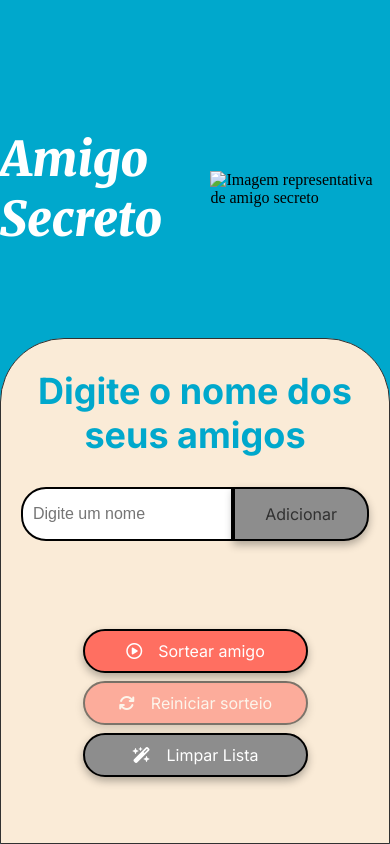
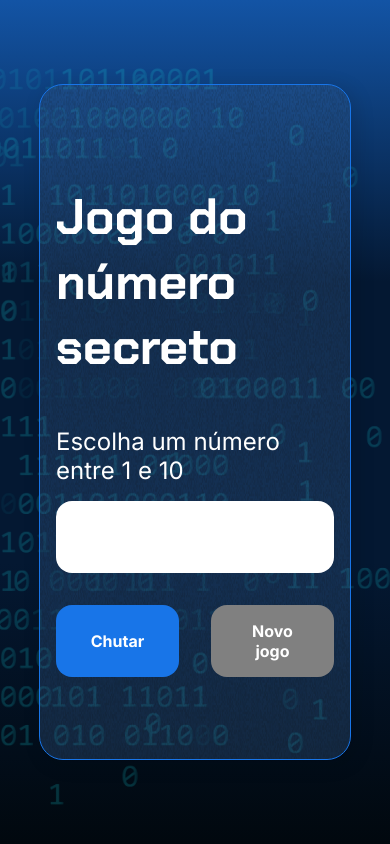
Before and after one commit to johnnymaia/Jogo_do_numero_secreto, a plain HTML site: page index.html in a window 390 px wide. Drawn offline with Linux system fonts and the light colour scheme.

Commit message:
Add files via upload

```diff
--- a/app.js
+++ b/app.js
@@ -1,146 +1,85 @@
-// Array para armazenar os nomes dos amigos
-let amigos = [];
+let listaDeNumerosSorteados = [];
+const numeroLimite = 10;
+let numeroSecreto = gerarNumeroAleatorio();
+let tentativas = 1;
 
-// Elementos do DOM (cache para melhor performance)
-const inputAmigo = document.getElementById("amigo");
-const listaAmigos = document.getElementById("listaAmigos");
-const resultadoSorteio = document.getElementById("resultado");
-const botaoSortear = document.querySelector(".button-draw");
-const botaoReiniciar = document.querySelector(".button-reset");
-const botaoLimpar = document.querySelector(".button-limpar"); // Adicionado o botão de limpar
-const mensagemErro = document.getElementById("mensagemErro"); // Elemento para exibir mensagens de erro
+// Armazena referências para melhorar desempenho
+const inputNumero = document.querySelector("input");
+const botaoReiniciar = document.getElementById("reiniciar");
 
-// Função para exibir mensagem de erro
-function exibirMensagemErro(mensagem) {
-    if (mensagemErro) {
-        mensagemErro.textContent = mensagem;
-        mensagemErro.style.display = "block";
-        // Opcional: esconder a mensagem após alguns segundos
-        setTimeout(() => {
-            mensagemErro.style.display = "none";
-            mensagemErro.textContent = "";
-        }, 3000); // Esconde a mensagem após 3 segundos
-    }
+function exibirTextoNaTela(tag, texto) {
+  let campo = document.querySelector(tag);
+  campo.innerHTML = texto;
+
+  // Interrompe qualquer fala anterior e inicia uma nova
+  if ("speechSynthesis" in window) {
+    window.speechSynthesis.cancel();
+    let utterance = new SpeechSynthesisUtterance(texto);
+    utterance.lang = "pt-BR";
+    utterance.rate = 1.2;
+    window.speechSynthesis.speak(utterance);
+  } else {
+    console.warn("Web Speech API não suportada neste navegador.");
+  }
 }
 
-// Função para adicionar um amigo à lista
-function adicionarAmigo() {
-    const nome = inputAmigo.value.trim();
-
-    // Limpa mensagens de erro anteriores
-    if (mensagemErro) {
-        mensagemErro.style.display = "none";
-        mensagemErro.textContent = "";
-    }
-
-    if (nome) {
-        if (amigos.includes(nome)) {
-            exibirMensagemErro("Este nome já foi adicionado!");
-        } else {
-            amigos.push(nome);
-
-            // Criar elemento de lista e adicionar ao DOM
-            const li = document.createElement("li");
-            li.textContent = nome;
-            listaAmigos.appendChild(li);
-
-            // Limpar o campo de entrada
-            inputAmigo.value = "";
-            inputAmigo.focus();
-        }
-    } else {
-        exibirMensagemErro("Por favor, digite um nome válido!");
-    }
+function exibirMensagemInicial() {
+  exibirTextoNaTela("h1", "Jogo do número secreto");
+  exibirTextoNaTela("p", `Escolha um número entre 1 e ${numeroLimite}`);
 }
 
-// Função para sortear apenas um nome da lista
-function sortearAmigo() {
-    if (amigos.length === 0) {
-        exibirMensagemErro("Adicione pelo menos um amigo para realizar o sorteio!");
-        return;
-    }
+exibirMensagemInicial();
 
-    // Sortear um nome aleatório da lista
-    const sorteado = amigos[Math.floor(Math.random() * amigos.length)];
+function verificarChute() {
+  let chute = parseInt(inputNumero.value);
 
-    // Limpar e ocultar a lista de nomes
-    listaAmigos.innerHTML = ""; // Garante que a lista visual esteja vazia
-    listaAmigos.style.display = "none";
+  // Validação do input
+  if (isNaN(chute) || chute < 1 || chute > numeroLimite) {
+    exibirTextoNaTela("p", `Digite um número válido entre 1 e ${numeroLimite}`);
+    limparCampo();
+    return;
+  }
 
-    // Exibir apenas o nome do sorteado
-    resultadoSorteio.innerHTML = `<li>O amigo sorteado foi: <strong> ${sorteado} </strong></li>`;
-
-    // Desativar o botão "Sortear amigo" e ativar "Reiniciar Sorteio"
-    botaoSortear.disabled = true;
-    botaoSortear.style.opacity = "0.5";
-
-    botaoReiniciar.disabled = false;
-    botaoReiniciar.style.opacity = "1";
-
-    botaoLimpar.disabled = true; // Desativa o botão limpar após o sorteio
-    botaoLimpar.style.opacity = "0.5";
+  if (chute === numeroSecreto) {
+    exibirTextoNaTela("h1", "Acertou!");
+    let palavraTentativa = tentativas > 1 ? "tentativas" : "tentativa";
+    exibirTextoNaTela(
+      "p",
+      `Você descobriu o número secreto com ${tentativas} ${palavraTentativa}`
+    );
+    botaoReiniciar.removeAttribute("disabled");
+  } else {
+    let dica = chute > numeroSecreto ? "menor" : "maior";
+    exibirTextoNaTela("p", `O número secreto é ${dica}`);
+    tentativas++;
+    limparCampo();
+  }
 }
 
-// Função para reiniciar o sorteio
-function reiniciarSorteio() {
-    // Restaurar a lista de nomes no DOM
-    listaAmigos.innerHTML = "";
-    amigos.forEach((amigo) => {
-        const li = document.createElement("li");
-        li.textContent = amigo;
-        listaAmigos.appendChild(li);
-    });
-    listaAmigos.style.display = "block"; // Torna a lista visível novamente
+function gerarNumeroAleatorio() {
+  if (listaDeNumerosSorteados.length >= numeroLimite) {
+    listaDeNumerosSorteados = [];
+  }
 
-    // Limpar o resultado do sorteio
-    resultadoSorteio.innerHTML = "";
+  let numeroEscolhido;
+  do {
+    numeroEscolhido = Math.floor(Math.random() * numeroLimite) + 1;
+  } while (listaDeNumerosSorteados.includes(numeroEscolhido));
 
-    // Reativar o botão "Sortear amigo" e desativar "Reiniciar Sorteio"
-    botaoSortear.disabled = false;
-    botaoSortear.style.opacity = "1";
-
-    botaoReiniciar.disabled = true;
-    botaoReiniciar.style.opacity = "0.5";
-
-    botaoLimpar.disabled = false; // Ativa o botão limpar novamente
-    botaoLimpar.style.opacity = "1";
-
-    inputAmigo.focus(); // Coloca o foco no input
+  listaDeNumerosSorteados.push(numeroEscolhido);
+  console.log(`Número secreto sorteado: ${numeroEscolhido}`);
+  return numeroEscolhido;
 }
 
-// Função para limpar a lista de amigos e reiniciar o estado
-function limparLista() {
-    amigos = []; // Esvazia o array de amigos
-    listaAmigos.innerHTML = ""; // Remove os itens do DOM
-    resultadoSorteio.innerHTML = ""; // Limpa o resultado do sorteio
-
-    // Garante que a lista esteja visível se o sorteio foi feito antes de limpar
-    listaAmigos.style.display = "block";
-
-    // Reativa/desativa os botões para o estado inicial
-    botaoSortear.disabled = false;
-    botaoSortear.style.opacity = "1";
-
-    botaoReiniciar.disabled = true;
-    botaoReiniciar.style.opacity = "0.5";
-
-    botaoLimpar.disabled = false; // O botão limpar sempre deve estar ativo (ou ativado quando há amigos)
-    botaoLimpar.style.opacity = "1";
-
-    inputAmigo.value = ""; // Limpa o campo de entrada
-    inputAmigo.focus(); // Coloca o foco no input
-
-    // Esconde a mensagem de erro se estiver visível
-    if (mensagemErro) {
-        mensagemErro.style.display = "none";
-        mensagemErro.textContent = "";
-    }
+function limparCampo() {
+  inputNumero.value = "";
+  inputNumero.focus();
 }
 
-// Adicionar listeners de eventos ao DOM (melhor prática que onclick no HTML)
-document.addEventListener("DOMContentLoaded", () => {
-    document.querySelector(".button-add").addEventListener("click", adicionarAmigo);
-    botaoSortear.addEventListener("click", sortearAmigo);
-    botaoReiniciar.addEventListener("click", reiniciarSorteio);
-    botaoLimpar.addEventListener("click", limparLista);
-});
+function reiniciarJogo() {
+  numeroSecreto = gerarNumeroAleatorio();
+  tentativas = 1;
+  exibirMensagemInicial();
+  botaoReiniciar.setAttribute("disabled", true);
+  limparCampo();
+}
--- a/index.html
+++ b/index.html
@@ -4,78 +4,60 @@
     <meta charset="UTF-8" />
     <meta name="viewport" content="width=device-width, initial-scale=1.0" />
     <script
-      src="https://kit.fontawesome.com/b570bb6f27.js"
-      crossorigin="anonymous"
+      src="https://code.responsivevoice.org/responsivevoice.js"
+      async
     ></script>
-
-    <link rel="stylesheet" href="style.css" />
     <link rel="preconnect" href="https://fonts.googleapis.com" />
     <link rel="preconnect" href="https://fonts.gstatic.com" crossorigin />
     <link
-      href="https://fonts.googleapis.com/css2?family=Inter:wght@100;400;700;900&family=Merriweather:ital,wght@0,300;0,400;0,700;0,900;1,300;1,400;1,700;1,900&display=swap"
+      href="https://fonts.googleapis.com/css2?family=Chakra+Petch:wght@700&family=Inter:wght@400;700&display=swap"
       rel="stylesheet"
     />
-    <title>Amigo Secreto</title>
+    <link rel="stylesheet" href="style.css" />
+    <title>JS Game</title>
   </head>
 
   <body>
-    <main class="main-content">
-      <header class="header-banner">
-        <h1 class="main-title">Amigo Secreto</h1>
-        <img
-          src="assets/amigo-secreto.png"
-          alt="Imagem representativa de amigo secreto"
+    <div class="container">
+      <div class="container__conteudo">
+        <div class="container__informacoes">
+          <div class="container__texto">
+            <h1>Jogo da Adivinhação</h1>
+            <p class="texto__paragrafo">Tente adivinhar um número de 1 a 10</p>
+          </div>
+          <input
+            type="number"
+            min="1"
+            max="10"
+            class="container__input"
+            aria-label="Digite um número entre 1 e 10"
           />
-      </header>
-
-      <section class="input-section">
-        <h2 class="section-title">Digite o nome dos seus amigos</h2>
-        <div class="input-wrapper">
-          <input
-            type="text"
-            id="amigo"
-            class="input-name"
-            placeholder="Digite um nome"
-          />
-          <button class="button-add">Adicionar</button>
-        </div>
-        <span id="mensagemErro" class="mensagem-erro" style="display: none;"></span>
-
-        <ul
-          id="listaAmigos"
-          class="name-list"
-          aria-labelledby="listaAmigos"
-          role="list"
-        ></ul>
-        <ul id="resultado" class="result-list" aria-live="polite"></ul>
-
-        <div class="button-container">
+          <div class="chute container__botoes">
             <button
-            class="button-draw"
-            aria-label="Sortear amigo secreto"
+              onclick="verificarChute()"
+              class="container__botao"
+              aria-label="Fazer um chute"
             >
-            <i class="fa-regular fa-circle-play"></i> Sortear amigo
+              Chutar
             </button>
-
             <button
-            class="button-reset"
-            aria-label="Reiniciar sorteio"
+              onclick="reiniciarJogo()"
+              id="reiniciar"
+              class="container__botao"
               disabled
-            style="opacity: 0.5"
+              aria-label="Iniciar um novo jogo"
             >
-            <i class="fa-solid fa-arrows-rotate"></i>Reiniciar sorteio
-          </button>
-
-          <button
-            class="button-limpar"
-            aria-label="Limpar lista"
-            style="opacity: 1"
-          >
-            <i class="fa-solid fa-wand-magic-sparkles"></i> Limpar Lista
+              Novo jogo
             </button>
           </div>
-      </section>
-    </main>
+        </div>
+        <img
+          src="./img/ia.png"
+          alt="Imagem ilustrativa de uma inteligência artificial"
+          class="container__imagem-pessoa"
+        />
+      </div>
+    </div>
 
     <script src="app.js" defer></script>
   </body>
--- a/style.css
+++ b/style.css
@@ -1,210 +1,141 @@
-:root {
-  --color-primary: #00a8cc; /* Azul celeste */
-  --color-secondary: #faebd7; /* Bege antigo */
-  --color-tertiary: #8d8d8d; /* Cinza intermediário */
-  --color-button: #ff6f61; /* Coral vibrante */
-  --color-button-hover: #78c1e1; /* Azul claro */
-  --color-text: #313131; /* Cinza escuro */
-  --color-white: #ffffff; /* Branco puro */
-  --color-error: #e74c3c; /* Vermelho para erros */
-}
-
-/* Estilos gerais */
 * {
+  box-sizing: border-box;
   margin: 0;
   padding: 0;
-  box-sizing: border-box;
+  color: white;
 }
 
 body {
+  background: linear-gradient(
+    #1354a5 0%,
+    #041832 33.33%,
+    #041832 66.67%,
+    #01080e 100%
+  );
   height: 100vh;
-  background-color: var(--color-primary);
   display: flex;
-  justify-content: center;
-  align-items: center;
-}
-
-.main-content {
-  display: flex;
-  flex-direction: column;
-  height: 100%;
-  width: 100%;
-}
-
-/* Banner */
-.header-banner {
-  flex: 40%;
-  display: flex;
-  justify-content: center;
-  align-items: center;
-  padding: 40px 0 0;
-}
-
-/* Seção de entrada */
-.input-section {
-  flex: 60%;
-  background-color: var(--color-secondary);
-  border: 1px solid #313131;
-  border-radius: 64px 64px 0 0;
-  display: flex;
-  flex-direction: column;
-  align-items: center;
-  padding: 20px;
-  width: 100%;
-}
-
-/* Títulos */
-.main-title {
-  font-size: 48px;
-  font-family: "Merriweather", serif;
-  font-weight: 900;
-  font-style: italic;
-  color: var(--color-white);
-}
-
-.section-title {
-  font-family: "Inter", serif;
-  font-size: 36px;
-  font-weight: 700;
-  color: var(--color-primary);
-  margin: 10px 0;
-  text-align: center;
-}
-
-/* Contêineres de entrada e botão */
-.input-wrapper {
-  display: flex;
-  justify-content: center;
-  width: 100%;
-  max-width: 600px;
-  margin-top: 20px;
-}
-
-.input-name {
-  width: 100%;
-  padding: 10px;
-  border: 2px solid #000;
-  border-radius: 25px 0 0 25px;
-  font-size: 16px;
-}
-
-.button-container {
-  width: 300px;
-  display: flex;
-  flex-direction: column;
   align-items: center;
   justify-content: center;
 }
 
-/* Estilos de entrada de texto */
-/* .input-title não é usado no HTML atual, pode ser removido ou renomeado se for o caso do input-name */
-/* .input-title {
+body::before {
+  background-image: url("img/code.png");
+  background-repeat: no-repeat;
+  background-position: right;
+  content: "";
+  display: block;
+  position: absolute;
+  width: 100%;
+  height: 100%;
+  opacity: 0.4;
+}
+
+.container {
+  width: 80%;
+  height: 80%;
+  display: flex;
+  align-items: center;
+  justify-content: space-between;
+  border-radius: 24px;
+  border: 1px solid #1875e8;
+  box-shadow: 4px 4px 20px 0px rgba(1, 8, 14, 0.15);
+  background-image: url("img/Ruido.png");
+  background-size: 100% 100%;
+  position: relative;
+}
+
+.container__conteudo {
+  display: flex;
+  align-items: center;
+  position: absolute;
+  bottom: 0;
+}
+
+.container__informacoes {
   flex: 1;
-  padding: 10px 15px;
-  font-size: 16px;
-  border: 2px solid #e6dede;
-  border-right: none;
-  border-radius: 25px 0 0 25px;
-  font-family: "Merriweather", serif;
-  box-shadow: 0 4px 8px rgba(0, 0, 0, 0.3);
-} */
+  padding: 3rem;
+}
 
-/* Estilos de botão */
+.container__botao {
+  border-radius: 16px;
+  background: #1875e8;
+  padding: 16px 24px;
+  width: 100%;
+  font-size: 24px;
+  font-weight: 700;
+  border: none;
+  margin-top: 2rem;
+}
+
+.container__texto {
+  margin: 16px 0 16px 0;
+}
+
+.container__texto-azul {
+  color: #1875e8;
+}
+
+.container__input {
+  width: 100%;
+  height: 72px;
+  border-radius: 16px;
+  background-color: #fff;
+  border: none;
+  color: #1875e8;
+  padding: 2rem;
+  font-size: 24px;
+  font-weight: 700;
+  font-family: "Inter", sans-serif;
+}
+
+.container__botoes {
+  display: flex;
+  gap: 2em;
+}
+
+h1 {
+  font-family: "Chakra Petch", sans-serif;
+  font-size: 72px;
+  padding-bottom: 3rem;
+}
+
+p,
 button {
-  padding: 15px 30px;
   font-family: "Inter", sans-serif;
-  font-size: 16px;
-  border: 2px solid #000;
-  border-radius: 25px;
-  box-shadow: 0 4px 8px rgba(0, 0, 0, 0.3);
-  cursor: pointer;
-  transition: background-color 0.3s ease, opacity 0.3s ease; /* Adiciona transição para suavizar mudanças */
+}
+
+.texto__paragrafo {
+  font-size: 32px;
+  font-weight: 400;
 }
 
 button:disabled {
-  cursor: not-allowed; /* Altera o cursor quando o botão está desativado */
+  background-color: gray;
 }
 
-button:focus {
-  outline: 3px solid var(--color-button-hover); /* Destaque visual no foco */
-  outline-offset: 2px;
+@media screen and (max-width: 1250px) {
+  h1 {
+    font-size: 50px;
   }
 
-.button-add {
-  background-color: var(--color-tertiary);
-  color: var(--color-text);
-  border-radius: 0 25px 25px 0;
+  .container__botao {
+    font-size: 16px;
   }
 
-.button-add:hover {
-  background-color: #a1a1a1;
+  .texto__paragrafo {
+    font-size: 24px;
   }
 
-/* Listas */
-ul {
-  list-style-type: none;
-  color: var(--color-text);
-  font-family: "Inter", sans-serif;
-  font-size: 18px;
-  margin: 20px;
+  .container__imagem-pessoa {
+    display: none;
   }
 
-.result-list {
-  color: #27ae01;
-  font-size: 25px;
-  font-weight: bold;
-  text-align: center;
+  .container__conteudo {
+    display: block;
+    position: inherit;
   }
 
-/* Botões de ação */
-.button-draw,
-.button-reset,
-.button-limpar {
-  display: flex;
-  align-items: center;
-  justify-content: center;
-  gap: 15px;
-  width: 75%;
-  padding: 10px 30px;
-  color: var(--color-white);
-  font-size: 16px;
-  margin-top: 8px; /* Aplicado a todos para consistência */
+  .container__informacoes {
+    padding: 1rem;
   }
-
-.button-draw,
-.button-reset {
-  background-color: var(--color-button);
 }
-
-.button-limpar {
-  background-color: #8d8d8d;
-}
-
-.button-draw:hover {
-  background-color: var(--color-button-hover);
-}
-
-.button-reset:hover {
-  background-color: var(--color-button-hover);
-}
-
-.button-limpar:hover {
-  background-color: var(--color-text);
-}
-
-i {
-  margin: 1px;
-  display: flex;
-  align-items: center;
-}
-
-/* Estilos para a mensagem de erro */
-.mensagem-erro {
-  color: var(--color-error);
-  font-family: "Inter", sans-serif;
-  font-size: 14px;
-  margin-top: 5px;
-  display: block; /* Garante que o span ocupe uma linha */
-  text-align: center;
-  height: 20px; /* Garante que o espaço seja reservado para a mensagem */
-}
```
Lines whose indentation alone changed are shown as unchanged.
